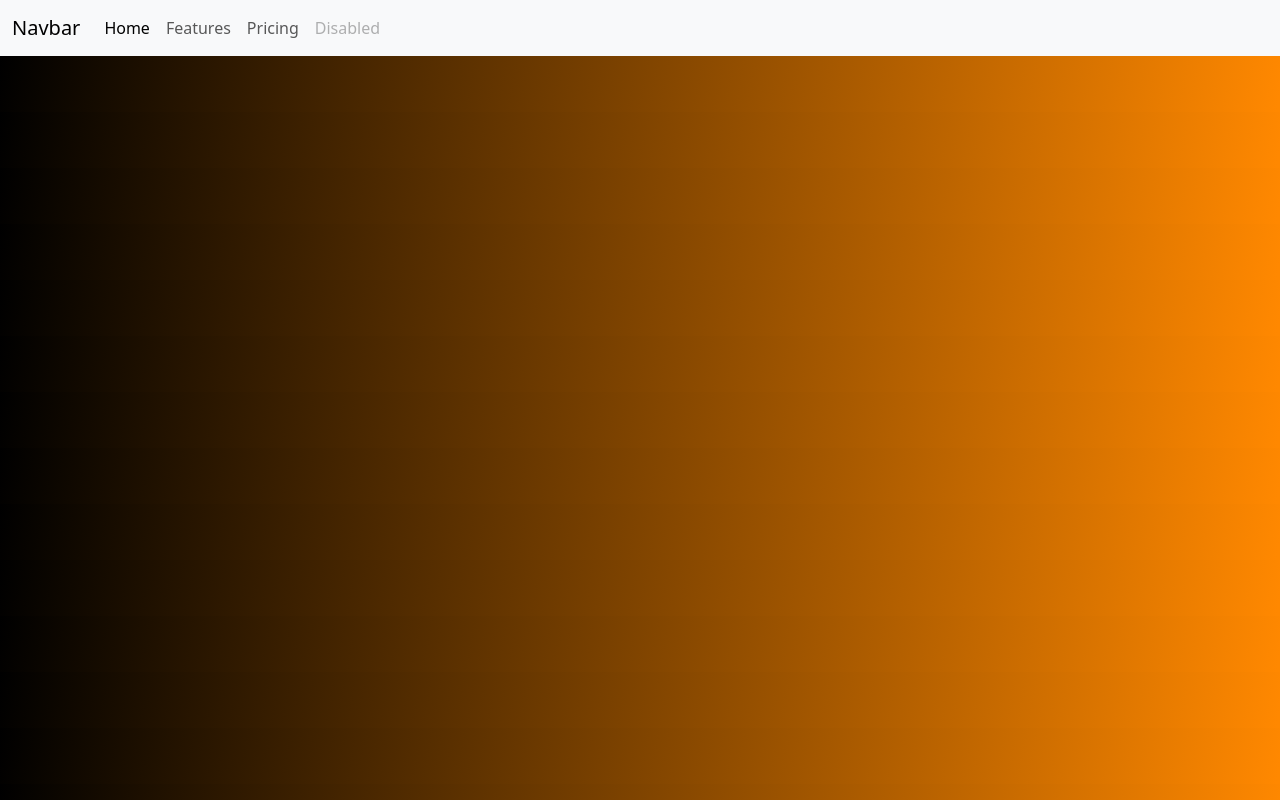
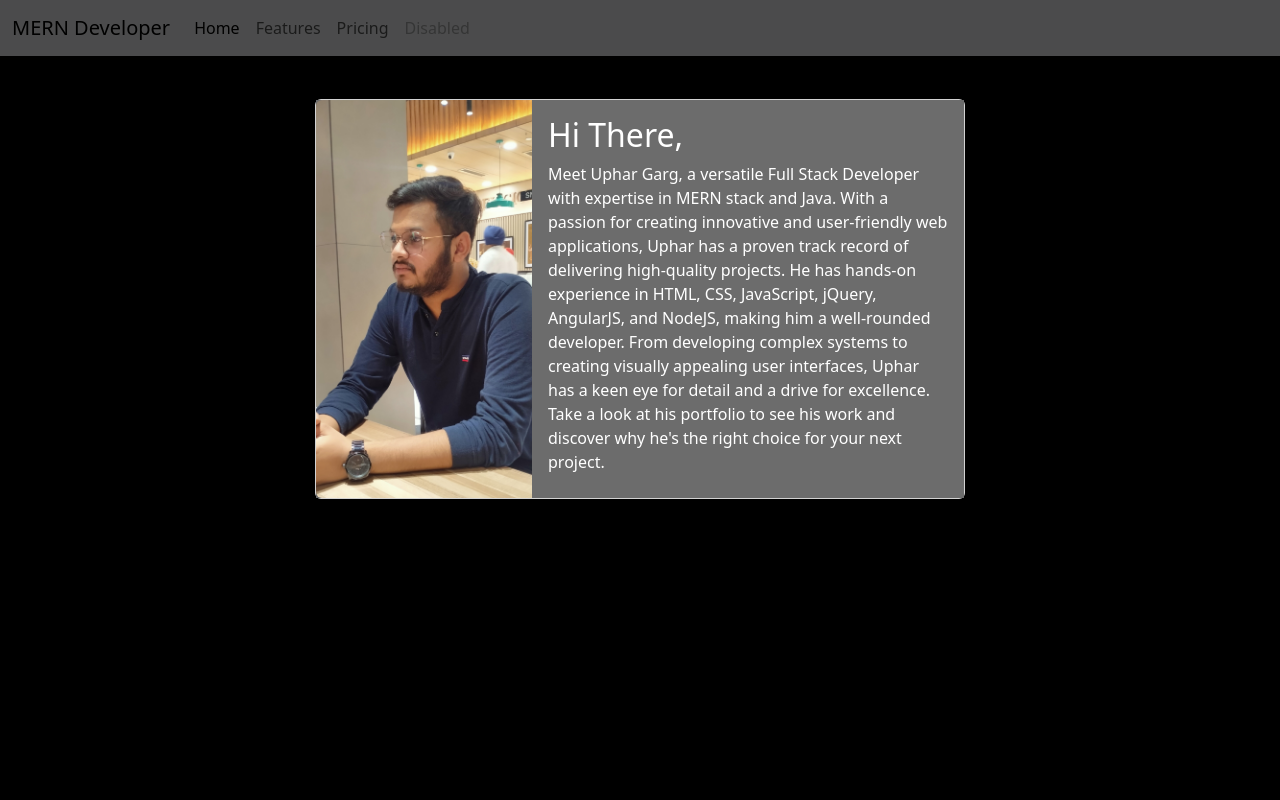
Before and after one commit to uphargarg-0510/Uphar-Portfolio, a plain HTML site: page index.html in a window 1280 px wide. Drawn offline with nearby package versions, Linux system fonts and the light colour scheme.

Commit message:
5th commit

```diff
--- a/index.css
+++ b/index.css
@@ -1,3 +1,41 @@
 body{
-    background: linear-gradient(100deg, black 0%, rgb(255, 136, 0) 99.71%);
+    /* background-color: black; */
+    margin: 0px;
+    padding: 0px;
 }
+
+/* background: linear-gradient(100deg, black 0%, rgb(255, 136, 0) 99.71%); */
+.navbar{
+    /* color: white; */
+    opacity: 0.3;
+}
+/* .stand1{
+    background-color: white;
+    width: 50vh;
+}
+
+.stand2{
+    background-color: white;
+} */
+
+.container-canvas{
+    border: 3px solid black;
+}
+
+.canvas {
+    display: flex;
+    justify-content: center;
+    margin-top: 40px;
+    /* align-items: center; */
+}
+
+.card-body{
+    /* line-height: 37px; */
+    padding: 400px;
+    /* background-color: blue; */
+}
+
+.card-style{
+    background-color: rgb(108, 108, 108);
+    color: white;
+}
--- a/index.html
+++ b/index.html
@@ -1,5 +1,6 @@
 <!DOCTYPE html>
 <html lang="en">
+
 <head>
   <meta charset="UTF-8">
   <meta http-equiv="X-UA-Compatible" content="IE=edge">
@@ -8,20 +9,25 @@
   <link rel="stylesheet" href="https://fonts.googleapis.com/css?family=Tangerine">
   <link rel="stylesheet" href="index.css">
 
-    <script src="https://cdn.jsdelivr.net/npm/bootstrap@5.3.0-alpha1/dist/js/bootstrap.bundle.min.js" integrity="sha384-w76AqPfDkMBDXo30jS1Sgez6pr3x5MlQ1ZAGC+nuZB+EYdgRZgiwxhTBTkF7CXvN" crossorigin="anonymous"></script>
-    <link href="https://cdn.jsdelivr.net/npm/bootstrap@5.3.0-alpha1/dist/css/bootstrap.min.css" rel="stylesheet" integrity="sha384-GLhlTQ8iRABdZLl6O3oVMWSktQOp6b7In1Zl3/Jr59b6EGGoI1aFkw7cmDA6j6gD" crossorigin="anonymous">
+  <script src="https://cdn.jsdelivr.net/npm/bootstrap@5.3.0-alpha1/dist/js/bootstrap.bundle.min.js"
+    integrity="sha384-w76AqPfDkMBDXo30jS1Sgez6pr3x5MlQ1ZAGC+nuZB+EYdgRZgiwxhTBTkF7CXvN"
+    crossorigin="anonymous"></script>
+  <link href="https://cdn.jsdelivr.net/npm/bootstrap@5.3.0-alpha1/dist/css/bootstrap.min.css" rel="stylesheet"
+    integrity="sha384-GLhlTQ8iRABdZLl6O3oVMWSktQOp6b7In1Zl3/Jr59b6EGGoI1aFkw7cmDA6j6gD" crossorigin="anonymous">
 
 
-    <!-- <script src="https://cdn.jsdelivr.net/npm/@popperjs/core@2.11.6/dist/umd/popper.min.js" integrity="sha384-oBqDVmMz9ATKxIep9tiCxS/Z9fNfEXiDAYTujMAeBAsjFuCZSmKbSSUnQlmh/jp3" crossorigin="anonymous"></script>
-    <script src="https://cdn.jsdelivr.net/npm/bootstrap@5.3.0-alpha1/dist/js/bootstrap.min.js" integrity="sha384-mQ93GR66B00ZXjt0YO5KlohRA5SY2XofN4zfuZxLkoj1gXtW8ANNCe9d5Y3eG5eD" crossorigin="anonymous"></script> -->
 
 </head>
-<body>
 
-  <nav class="navbar navbar-expand-lg bg-body-tertiary">
+<body style="background-color: rgb(0, 0, 0);">
+  <div>
+
+    <div>
+      <nav class="navbar navbar-expand-lg bg-body-tertiary" style="color: white;">
         <div class="container-fluid">
-      <a class="navbar-brand" href="#">Navbar</a>
-      <button class="navbar-toggler" type="button" data-bs-toggle="collapse" data-bs-target="#navbarNav" aria-controls="navbarNav" aria-expanded="false" aria-label="Toggle navigation">
+          <a class="navbar-brand" href="#">MERN Developer</a>
+          <button class="navbar-toggler" type="button" data-bs-toggle="collapse" data-bs-target="#navbarNav"
+            aria-controls="navbarNav" aria-expanded="false" aria-label="Toggle navigation">
             <span class="navbar-toggler-icon"></span>
           </button>
           <div class="collapse navbar-collapse" id="navbarNav">
@@ -43,5 +49,40 @@
         </div>
       </nav>
 
+    </div>
+
+    <div class="container-canvas" >
+      <div class="canvas" >
+        <div class="stand1"></div>
+        <div class="stand2"></div>
+        <div class="canvas-pic" style="overflow: hidden;">
+
+          <div class="card mb-3" style="max-width: 650px;">
+            <div class="row g-0 card-style">
+              <div class="col-md-4">
+                <img src="pics/Developer1.jpg" class="img-fluid rounded-start" alt="...">
+              </div>
+              <div class="col-md-8">
+                <div class="card-body">
+                  <h2 class="card-title">Hi There,</h2>
+                  <p class="card-text">Meet Uphar Garg, a versatile Full Stack Developer with expertise in MERN stack
+                    and Java. With a passion for creating innovative and user-friendly web applications, Uphar has a
+                    proven track record of delivering high-quality projects. He has hands-on experience in HTML, CSS,
+                    JavaScript, jQuery, AngularJS, and NodeJS, making him a well-rounded developer. From developing
+                    complex systems to creating visually appealing user interfaces, Uphar has a keen eye for detail and
+                    a drive for excellence. Take a look at his portfolio to see his work and discover why he's the right
+                    choice for your next project.</p>
+                  <!-- <p class="card-text"><small class="text-muted">Last updated 3 mins ago</small></p> -->
+                </div>
+              </div>
+            </div>
+          </div>
+
+        </div>
+      </div>
+    </div>
+
+  </div>
 </body>
+
 </html>
```
Also changed, not shown: pics/Developer1.jpg (added), pics/WhatsApp_Image_2023-01-31_at_10.53.00_AM-removebg-preview.png (added), pics/uphar.png (added). Lines whose indentation alone changed are shown as unchanged.
